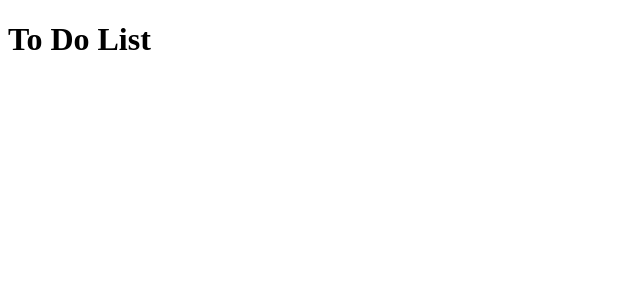
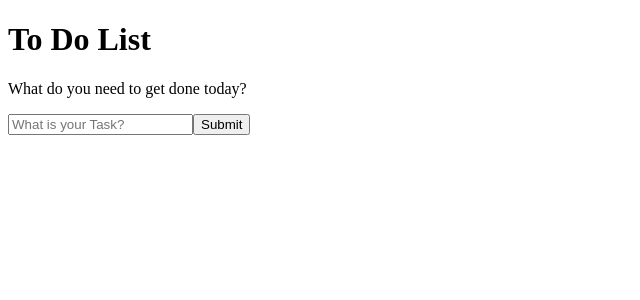
Before and after one commit to monacook/ToDo_Angular, an Angular app in the folder todo-Angular/: page / in a window 1280 px wide. Shown: the top 300 px of the page, without its empty margins (0-640 px from the left). Built offline with nearby package versions, Linux system fonts and the light colour scheme.

Commit message:
Created an input component

```diff
--- a/todo-Angular/src/app/app.component.html
+++ b/todo-Angular/src/app/app.component.html
@@ -2,6 +2,10 @@
   <h1>
     {{title}}
   </h1>
+  <p>
+    {{description}}
+  </p>
 </div>
+<app-input></app-input>
 
-<!-- <router-outlet></router-outlet> -->
+<router-outlet></router-outlet>
--- a/todo-Angular/src/app/app.component.ts
+++ b/todo-Angular/src/app/app.component.ts
@@ -7,4 +7,5 @@ import { Component } from '@angular/core';
 })
 export class AppComponent {
   title = 'To Do List';
+  description = 'What do you need to get done today?'
 }
--- a/todo-Angular/src/app/app.module.ts
+++ b/todo-Angular/src/app/app.module.ts
@@ -3,10 +3,12 @@ import { BrowserModule } from '@angular/platform-browser';
 
 import { AppRoutingModule } from './app-routing.module';
 import { AppComponent } from './app.component';
+import { InputComponent } from './input/input.component';
 
 @NgModule({
   declarations: [
-    AppComponent
+    AppComponent,
+    InputComponent
   ],
   imports: [
     BrowserModule,
--- a/todo-Angular/src/app/input/input.component.html
+++ b/todo-Angular/src/app/input/input.component.html
@@ -1 +1,4 @@
-<p>Today's Item: {{ type }}</p>
+<form>
+  <input placeholder="What is your Task?" />
+  <button>Submit</button>
+</form>
--- a/todo-Angular/src/app/input/input.component.ts
+++ b/todo-Angular/src/app/input/input.component.ts
@@ -1,12 +1,15 @@
-import { Component, MatInputModule } from '@angular/material/input';
+import { Component, OnInit } from '@angular/core';
 
-@Component ({
-    selector: 'input[matInput]',
-    templateUrl: './input.component.html',
-    styleUrls: ['./input.component.css']
+@Component({
+  selector: 'app-input',
+  templateUrl: './input.component.html',
+  styleUrls: ['./input.component.css']
 })
+export class InputComponent implements OnInit {
 
-export class Input {
-    // logic to take input into store
-    @Input() type: string
+  constructor() { }
+
+  ngOnInit(): void {
+  }
+
 }
```
Also changed, not shown: todo-Angular/src/app/List/list.component.css (deleted), todo-Angular/src/app/List/list.component.html (deleted), todo-Angular/src/app/List/list.component.ts (deleted), 1 other file (tests, documents, lock files or other folders).
